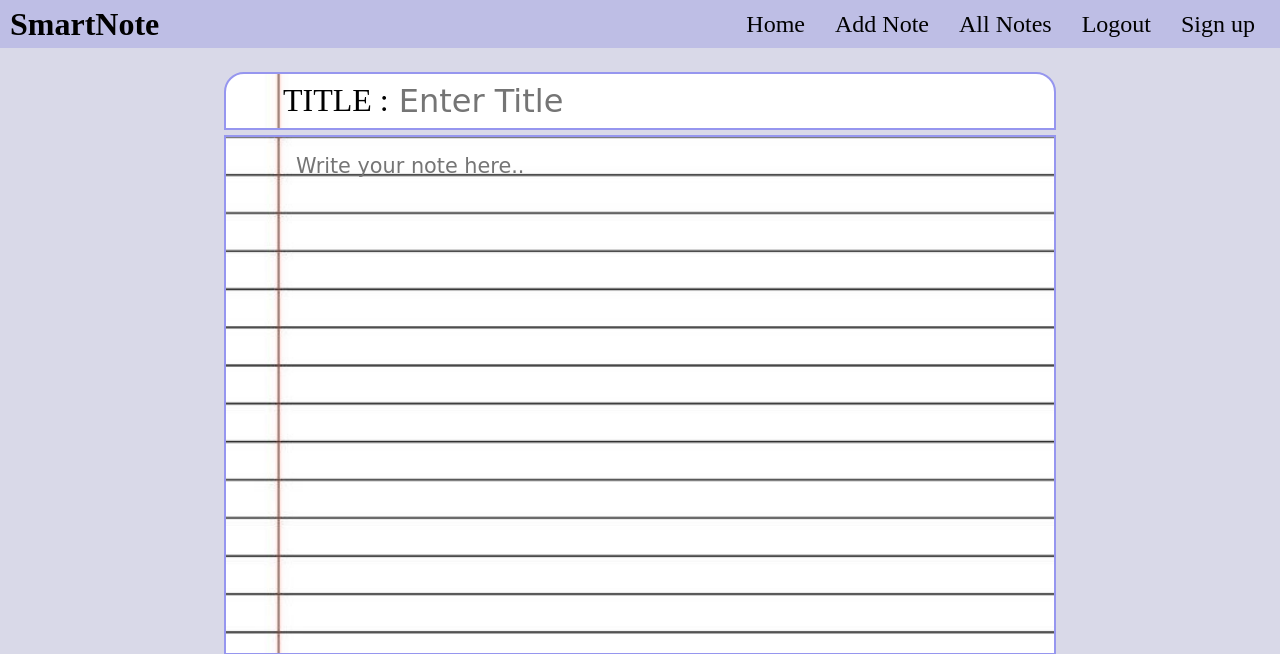
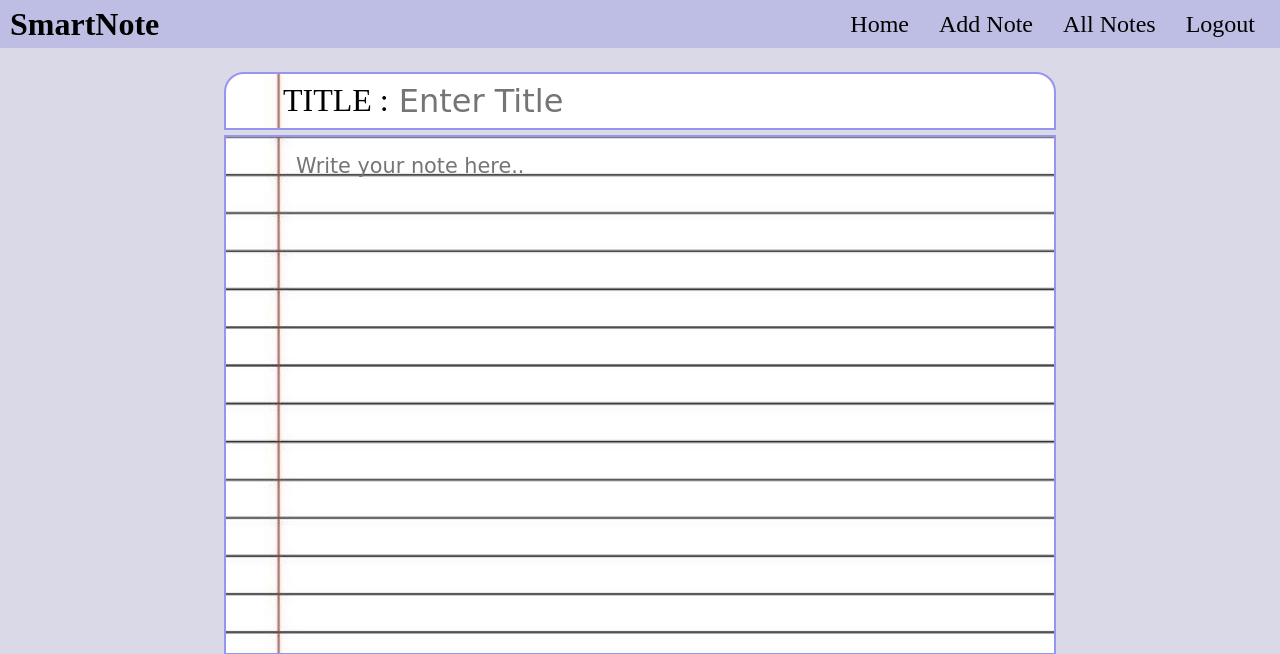
Before and after one commit to hk-vishwakarma/django-notes-app, a Django app: page /add-note/ in a window 1280 px wide. Shown: the top 654 px of the page. Run offline with Django 5.2, Linux system fonts and the light colour scheme; the visitor is signed in with stand-in values (Sample User, id 1).

Commit message:
correct login & logout

```diff
--- a/templates/base.html
+++ b/templates/base.html
@@ -21,8 +21,9 @@
                 <li><a href="{% url 'logout' %}" id="logout">Logout</a></li>
                 {% else %}
                 <li><a href="{% url 'login' %}" id="login">Login</a></li>
+                <li><a href="{% url 'register' %}">Sign up</a></li>
                 {% endif %}
-                <li><a href="{% url 'register' %}">Sign up</a></li>
+
 
 
 
```
